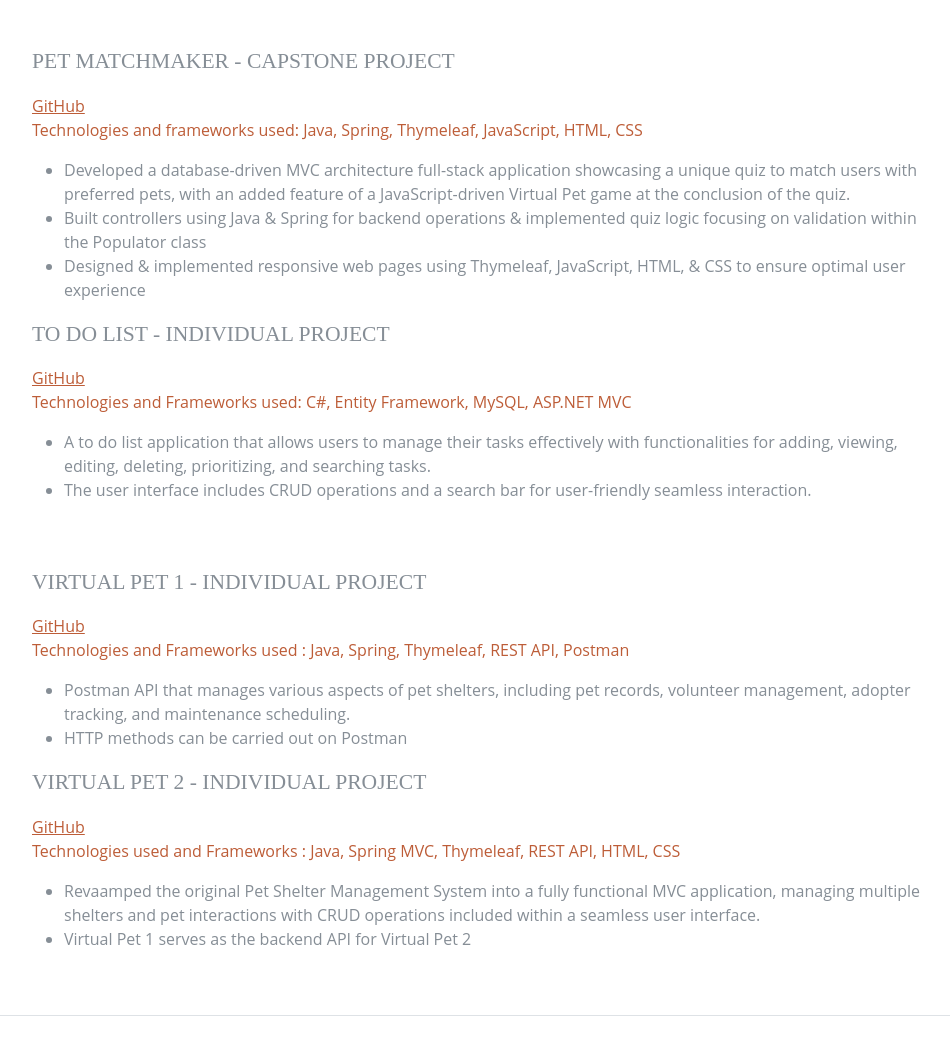
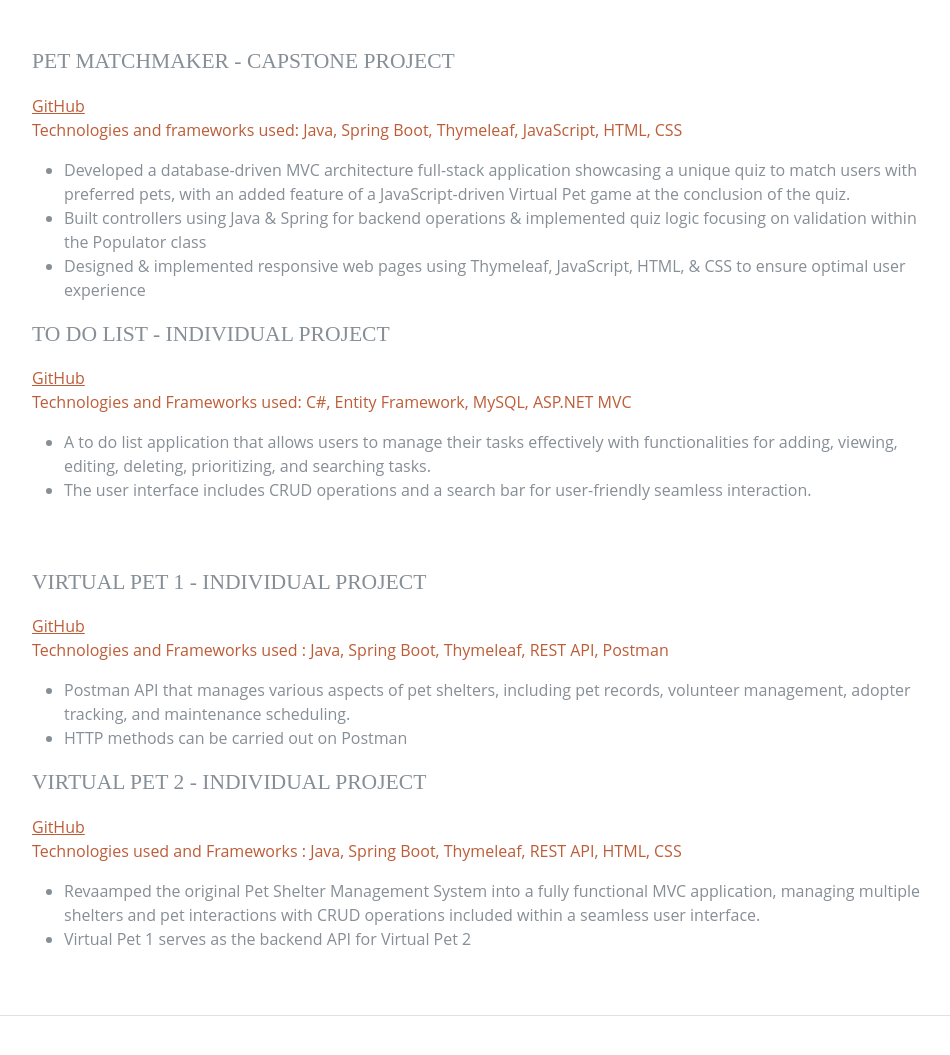
Before and after one commit to WaltaYo/waltayo.github.io, a plain HTML site: page index.html in a window 1280 px wide. Shown: the part 2518-3573 px from the top of the page, without its empty margins (300-1250 px from the left). Drawn offline with nearby package versions, Linux system fonts and the light colour scheme; files that its build step writes are made by us from their sources; files whose address does not match are found by name.

Commit message:
updated projects descriptions

```diff
--- a/index.html
+++ b/index.html
@@ -187,7 +187,7 @@
               <span class="text-primary"> <a href="https://github.com/WaltaYo/Pet_MatchMaker">GitHub</a></span>
             <br>
             <div class="resume-date text-md-right">
-              <span class="text-primary">Technologies and frameworks used: Java, Spring, Thymeleaf, JavaScript, HTML, CSS</span>
+              <span class="text-primary">Technologies and frameworks used: Java, Spring Boot, Thymeleaf, JavaScript, HTML, CSS</span>
             </div>
             <p>
               <ul>
@@ -229,7 +229,7 @@
               <span class="text-primary"> <a href="https://github.com/WaltaYo/VirtualPetAPI">GitHub</a></span>
             <br>
             <div class="resume-date text-md-right">
-              <span class="text-primary">Technologies and Frameworks used : Java, Spring, Thymeleaf, REST API, Postman</span>
+              <span class="text-primary">Technologies and Frameworks used : Java, Spring Boot, Thymeleaf, REST API, Postman</span>
             </div>
             <p>
               <ul>
@@ -247,7 +247,7 @@
               <span class="text-primary"> <a href="https://github.com/WaltaYo/VirtualPetMVC">GitHub</a></span>
             <br>
             <div class="resume-date text-md-right">
-              <span class="text-primary">Technologies used and Frameworks : Java, Spring MVC, Thymeleaf, REST API, HTML, CSS</span>
+              <span class="text-primary">Technologies used and Frameworks : Java, Spring Boot, Thymeleaf, REST API, HTML, CSS</span>
             </div>
             <p>
               <ul>
```
